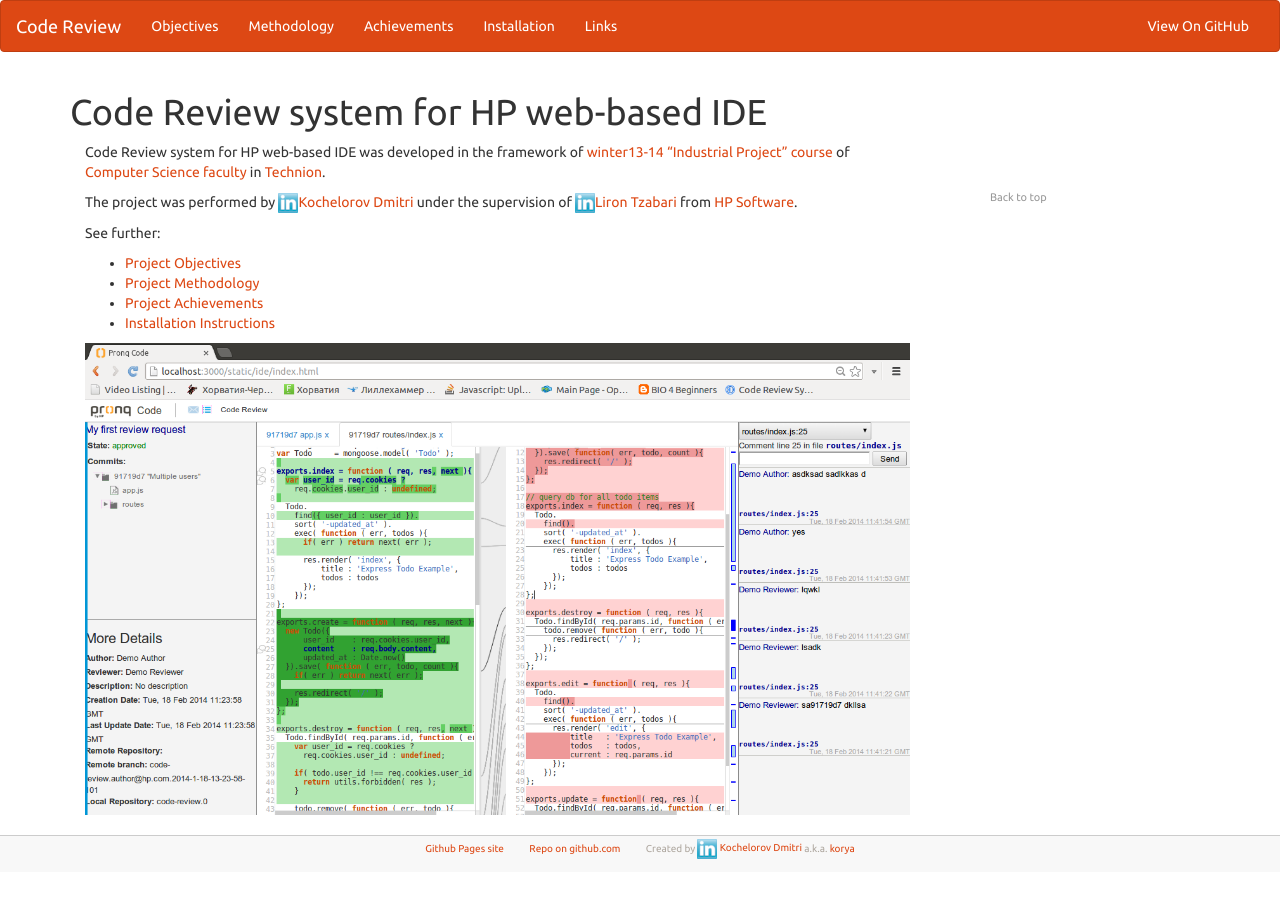
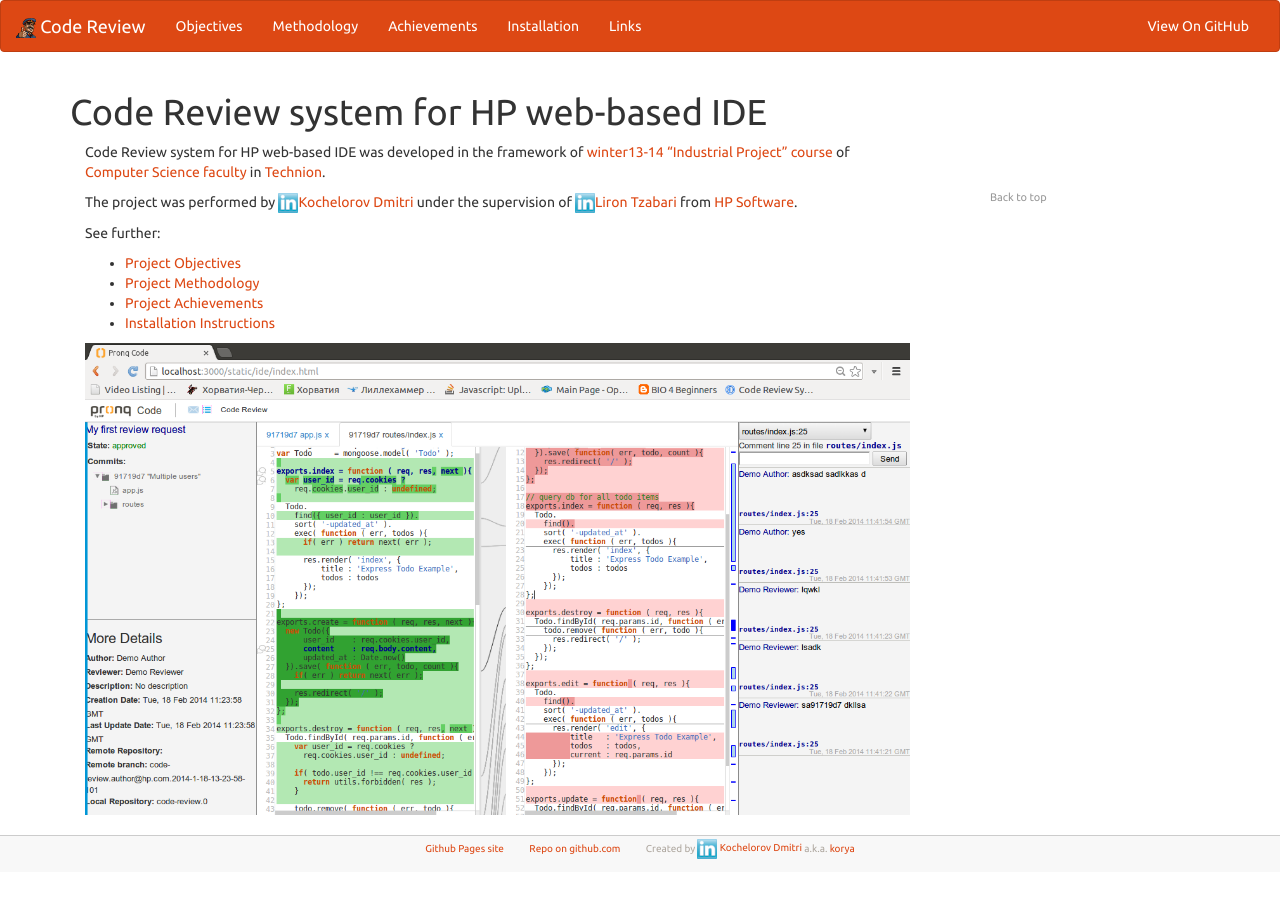
Before and after one commit to korya/hp-ide-code-review-extension, a Jekyll site: the page built from index.md, in a window 1280 px wide. Built offline with Jekyll 4.4.1, drawn with Linux system fonts in a browser that asks for light colours.

Commit message:
Add logo image; update deliverable.zip

```diff
--- a/_includes/navbar.html
+++ b/_includes/navbar.html
@@ -9,7 +9,10 @@
 	<span class="icon-bar"></span>
 	<span class="icon-bar"></span>
       </button>
-      <a class="navbar-brand" href="./index.html">Code Review</a>
+      <a class="navbar-brand" href="./index.html">
+	<img src="./images/logo.png" id="logo-image">
+	Code Review
+      </a>
     </div>
 
     <!-- Collect the nav links, forms, and other content for toggling -->
--- a/stylesheets/additional.css
+++ b/stylesheets/additional.css
@@ -134,3 +134,7 @@
   font-size: 10px;
   border-top: 1px solid #cccccc;
 }
+
+img#logo-image {
+  max-height: 100%;
+}
```
Also changed, not shown: images/logo.png (added), 1 other file.
